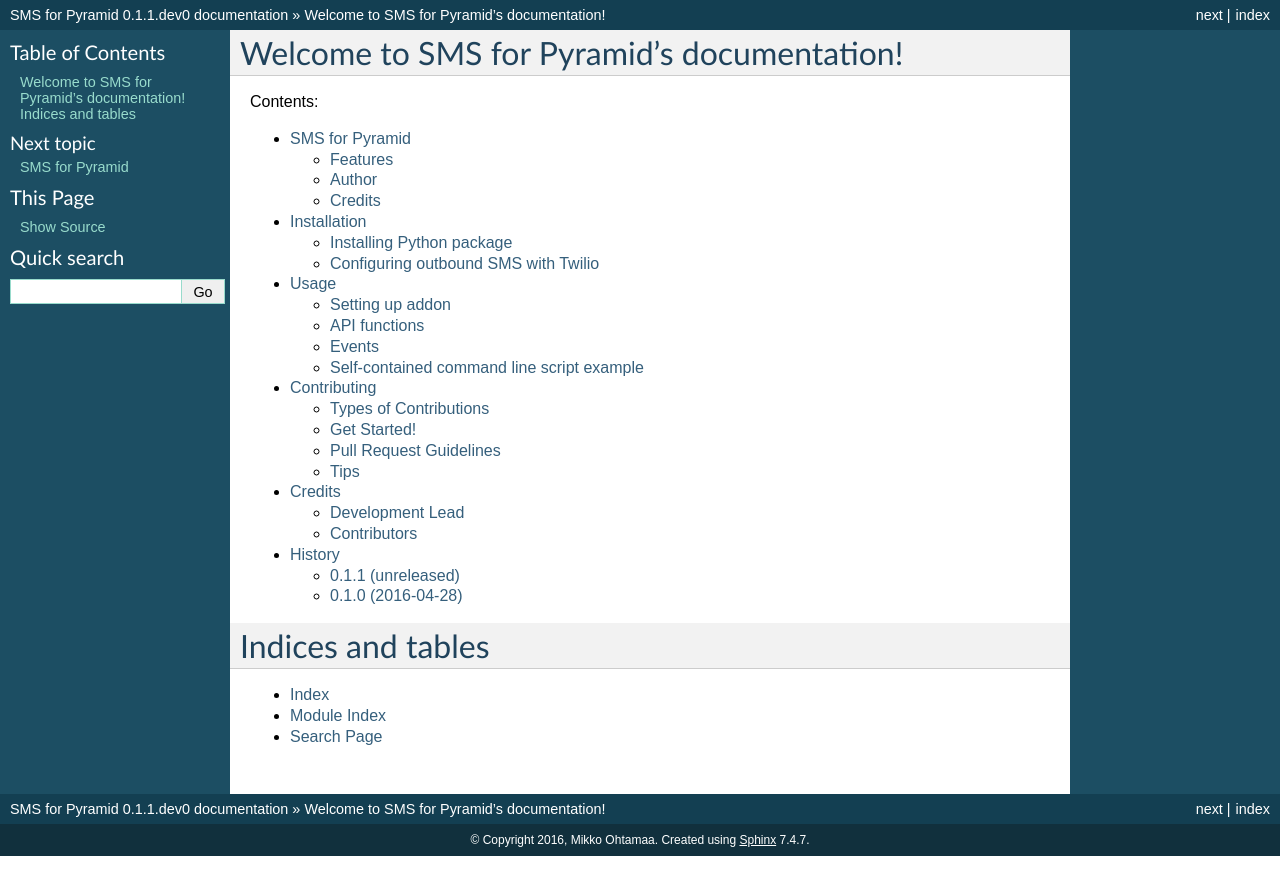
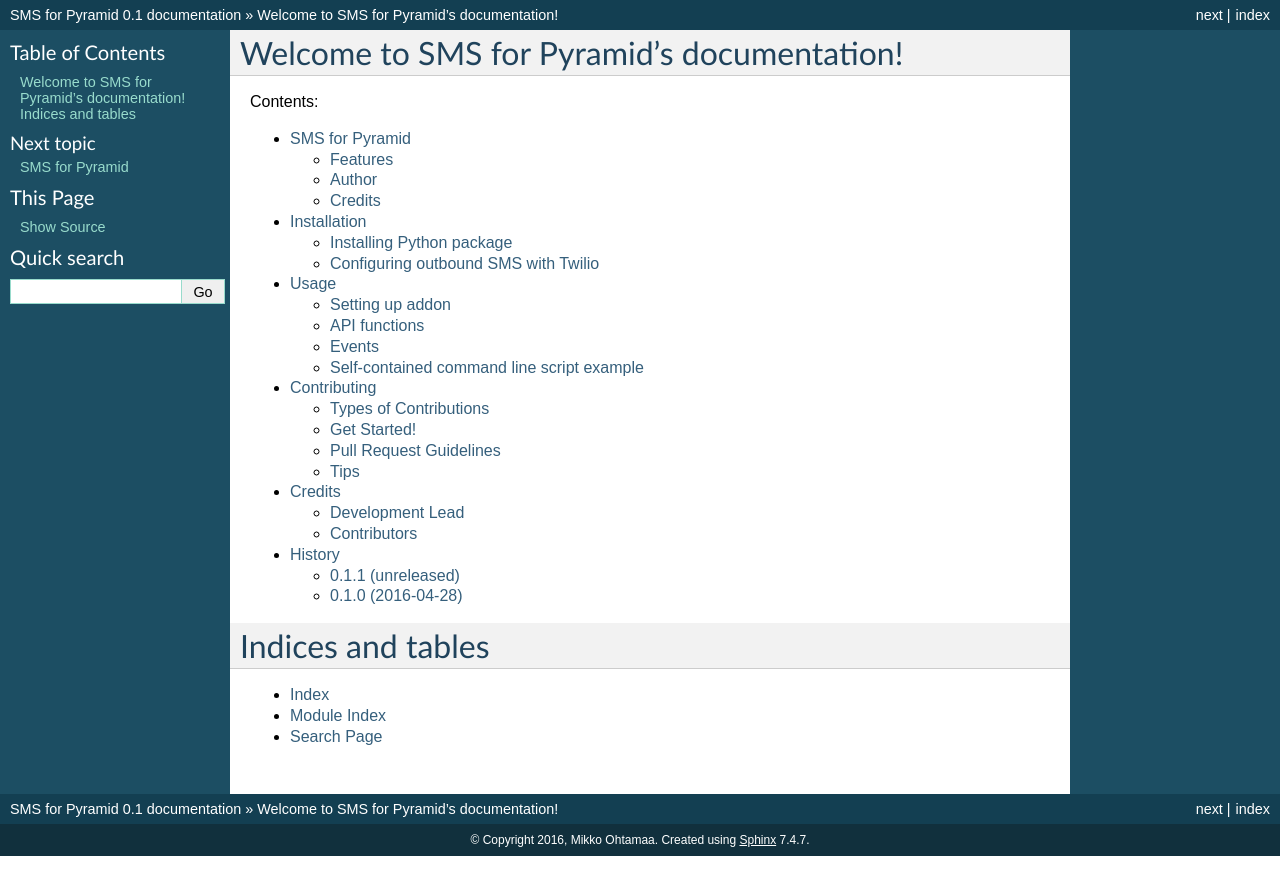
Before and after one commit to websauna/pyramid_sms, a Sphinx documentation site: the page built from docs/index.rst, in a window 1280 px wide. Shown: the top 895 px of the page. Built offline with Sphinx 7.4.7, drawn with Linux system fonts in a browser that asks for light colours; part of the change alters nothing that is shown.

```diff
--- a/docs/conf.py
+++ b/docs/conf.py
@@ -63,9 +63,9 @@ copyright = u'2016, Mikko Ohtamaa'
 # the built documents.
 #
 # The short X.Y version.
-version = pyramid_sms.__version__
+version = "0.1"
 # The full version, including alpha/beta/rc tags.
-release = pyramid_sms.__version__
+release = "0.1"
 
 # The language for content autogenerated by Sphinx. Refer to documentation
 # for a list of supported languages.
```
